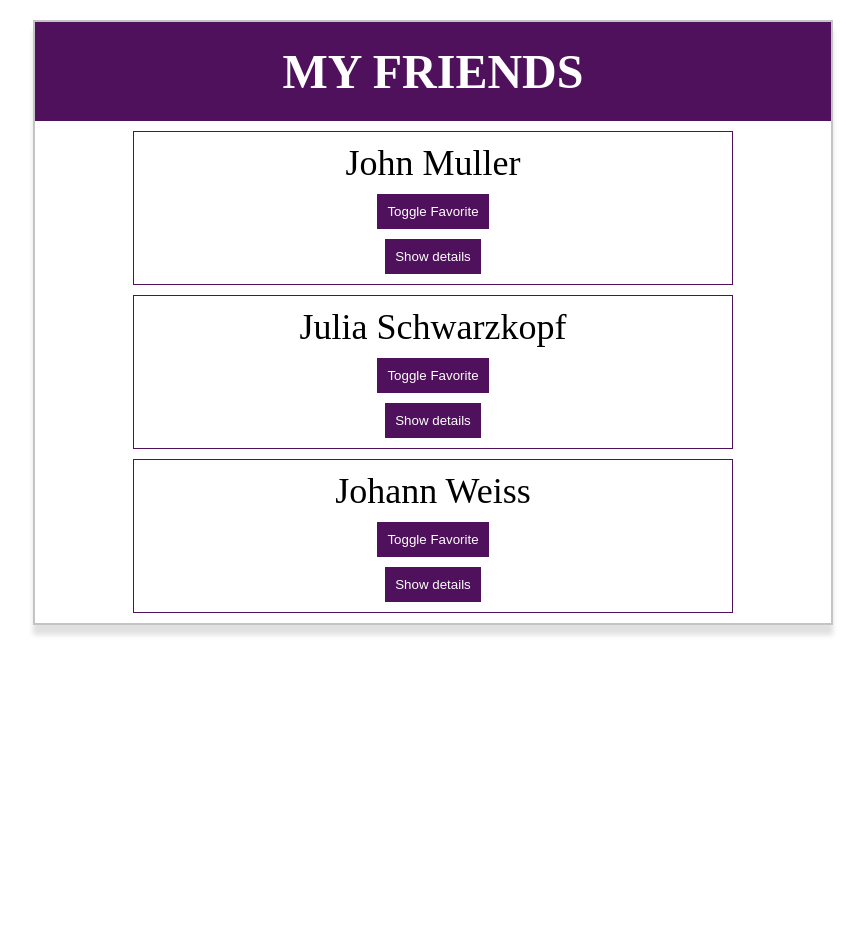
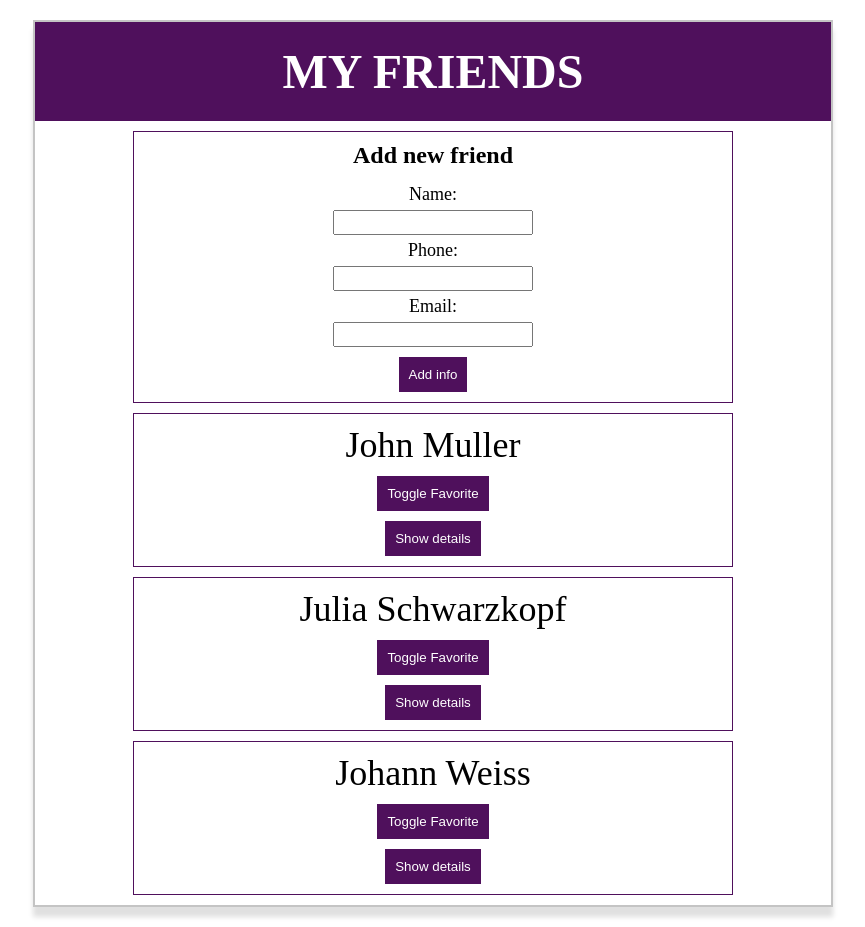
Before and after one commit to AnnaBratchenia/new-vue-app, a Vue app: page / in a window 1280 px wide. Shown: the whole page, without its empty margins (207-1072 px from the left). Before the commit the page ends 800 px from the top, so only its background shows below. Built offline with nearby package versions, Linux system fonts and the light colour scheme.

Commit message:
add NewFriend component and connecting them

```diff
--- a/src/App.vue
+++ b/src/App.vue
@@ -1,6 +1,7 @@
 <template>
   <section>
     <h2>My friends</h2>
+    <add-new-friend @add-friend-contact="addFriendcontrol"></add-new-friend>
     <friend-contact
       v-for="friend in friends"
       v-bind:key="friend.id"
@@ -50,6 +51,20 @@ export default {
       );
       identifiedFriend.favorite = !identifiedFriend.favorite;
     },
+    addFriendcontrol(nameNew, phoneNew, emailNew) {
+      const idFriends = nameNew.split(" ")[0].toLowerCase();
+
+      const friendInfo = {
+        id: idFriends,
+        name: nameNew,
+        phone: phoneNew,
+        email: emailNew,
+        favorite: false,
+      };
+      this.friends.push(friendInfo);
+
+      console.log(this.friends);
+    },
   },
 };
 </script>
@@ -91,16 +106,4 @@ h2 {
   display: block;
   margin: 10px auto;
 }
-.name {
-  font-size: 36px;
-  text-align: center;
-  padding-top: 10px;
-}
-.add_info {
-  font-size: 24px;
-  text-align: center;
-}
-.add_info:last-child {
-  margin-bottom: 20px;
-}
 </style>
--- a/src/components/FriendContact.vue
+++ b/src/components/FriendContact.vue
@@ -13,6 +13,7 @@
 </template>
 <script>
 export default {
+  emits: ["toggle-favorite"],
   // props: ["name", "phoneNumber", "emailAddress", "isFavorite"],
   props: {
     id: {
@@ -52,3 +53,17 @@ export default {
   },
 };
 </script>
+<style>
+.name {
+  font-size: 36px;
+  text-align: center;
+  padding-top: 10px;
+}
+.add_info {
+  font-size: 24px;
+  text-align: center;
+}
+.add_info:last-child {
+  margin-bottom: 20px;
+}
+</style>
--- /dev/null
+++ b/src/components/NewFriend.vue
@@ -0,0 +1,60 @@
+<template>
+  <div class="add_friends">
+    <h4 class="title">Add new friend</h4>
+    <p class="add_text">Name:</p>
+    <input v-model="nameValue" class="add_input" type="text" />
+    <p class="add_text">Phone:</p>
+    <input v-model="phoneValue" class="add_input" type="text" />
+    <p class="add_text">Email:</p>
+    <input v-model="emailValue" class="add_input" type="text" />
+    <button v-on:click="addFriend" class="btn">Add info</button>
+  </div>
+</template>
+
+<script>
+export default {
+  emits: ["add-friend-contact"],
+  data() {
+    return {
+      nameValue: "",
+      phoneValue: "",
+      emailValue: "",
+    };
+  },
+  methods: {
+    addFriend() {
+      this.$emit(
+        "add-friend-contact",
+        this.nameValue,
+        this.phoneValue,
+        this.emailValue
+      );
+      this.nameValue = "";
+      this.phoneValue = "";
+      this.emailValue = "";
+    },
+  },
+};
+</script>
+
+<style>
+.add_friends {
+  display: flex;
+  flex-direction: column;
+  align-items: center;
+}
+.title {
+  font-size: 24px;
+  font-weight: bold;
+  margin: 10px auto;
+}
+.add_text {
+  margin: 5px auto;
+  font-size: 18px;
+}
+.add_input {
+  width: 200px;
+  height: 25px;
+  font-size: 18px;
+}
+</style>
```
Also changed, not shown: src/main.js (+8 -6 lines).
